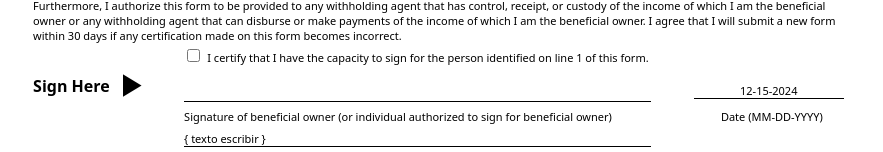
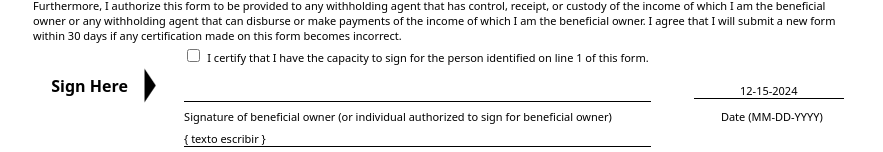
Before and after one commit to jhorman9/W-8BEN, a plain HTML site: page index.html in a window 1280 px wide. Shown: the part 1008-1160 px from the top of the page, without its empty margins (198-1081 px from the left). Drawn offline with Linux system fonts and the light colour scheme.

Commit message:
Ajustando

```diff
--- a/index.html
+++ b/index.html
@@ -190,8 +190,8 @@
                 </td>
             </tr>
             <tr>
-                <td style="border: none; vertical-align: baseline; display: flex; align-items: center; gap: 10px; font-weight: bold;">
-                    Sign Here <p class="triangule" style="margin: 0; transform: rotateZ(90deg);font-size: 24px;">▲</p>
+                <td style="border: none; vertical-align: baseline; display: flex; align-items: center; gap: 10px; font-weight: bold; justify-content: center;">
+                    Sign Here <p class="triangule" style="margin: 0; transform: rotateZ(90deg) scale(1.5) rotateX(66deg);font-size: 24px;">▲</p>
                 </td>
                 <td style="border: none;">
                     <table>
```
